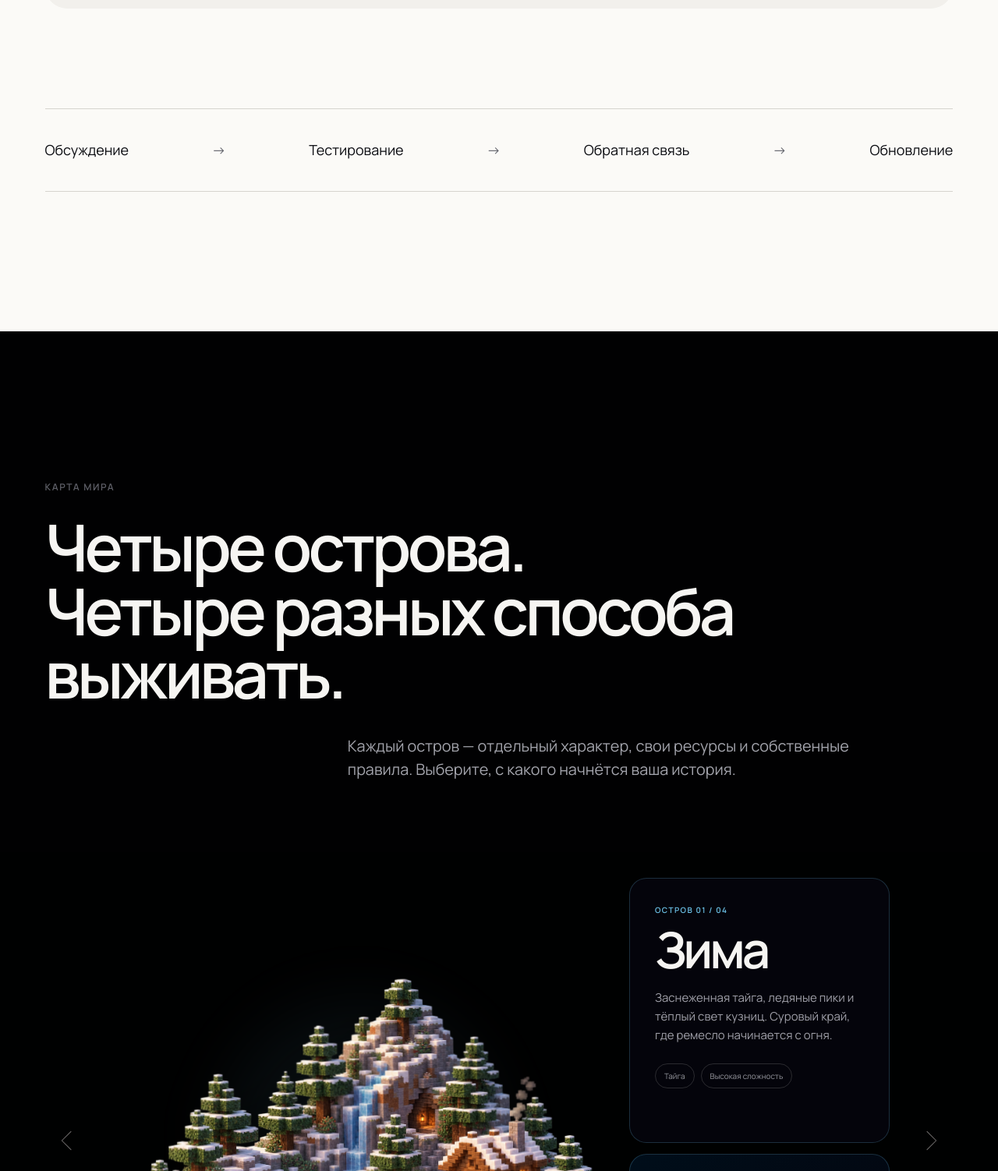
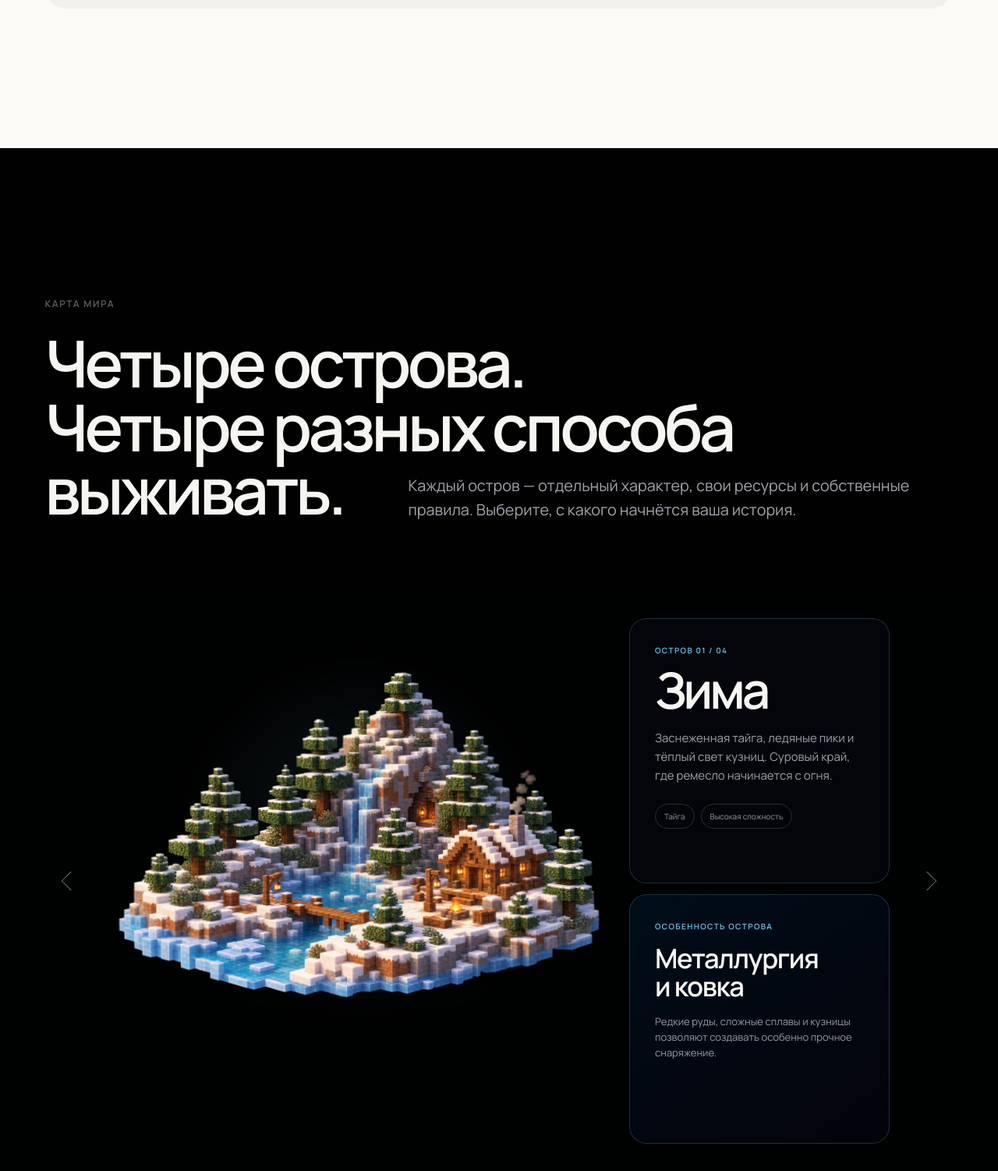
Before and after one commit to Gerbarium/Gerbarium.github.io, a plain HTML site: page index.html in a window 1280 px wide. Shown: the part 4240-5742 px from the top of the page at 78% size. Drawn offline with Linux system fonts and the light colour scheme; files whose address does not match are found by name.

Commit message:
fix: исправление визуальных ошибок

```diff
--- a/index.html
+++ b/index.html
@@ -136,10 +136,6 @@
             </button>
             <p class="launcher-card__hint">Наведите или нажмите, чтобы перевернуть</p>
           </div>
-        </div>
-
-        <div class="community-process reveal" aria-label="Этапы взаимодействия с комьюнити">
-          <p>Обсуждение</p><span>→</span><p>Тестирование</p><span>→</span><p>Обратная связь</p><span>→</span><p>Обновление</p>
         </div>
       </div>
     </section>
--- a/src/style.css
+++ b/src/style.css
@@ -448,3 +448,33 @@ button{cursor:pointer}
   .hero-sticky{position:relative}
   .hero-transition-copy,.hero-light{display:none}
 }
+
+.atlas-intro .container {
+  position: relative;
+}
+
+.atlas-intro .section-lead {
+  position: absolute;
+  left: 40%;
+  bottom: 0px;
+  max-width: 5200px;
+  margin: 0;
+}
+
+/* Поднимаем острова */
+.island-visual {
+  transform: translateY(-60px);
+}
+
+/* На телефонах текст остаётся под заголовком */
+@media (max-width: 767px) {
+  .atlas-intro .section-lead {
+    position: static;
+    max-width: 100%;
+    margin: 24px 0 0;
+  }
+
+  .island-visual {
+    transform: translateY(-20px);
+  }
+}
```
